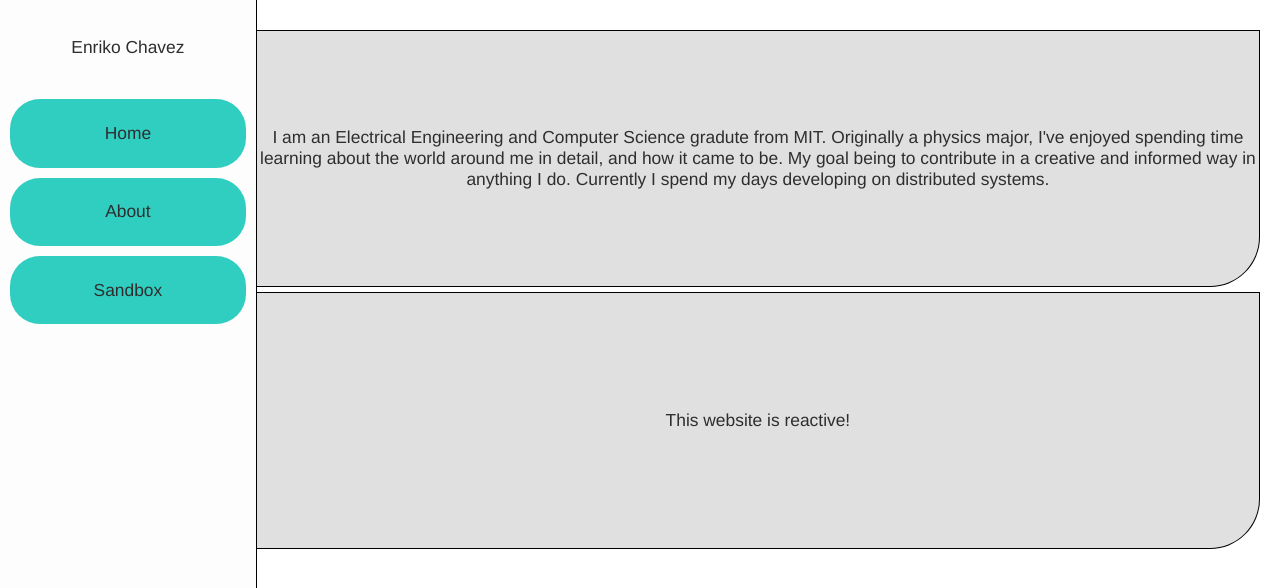
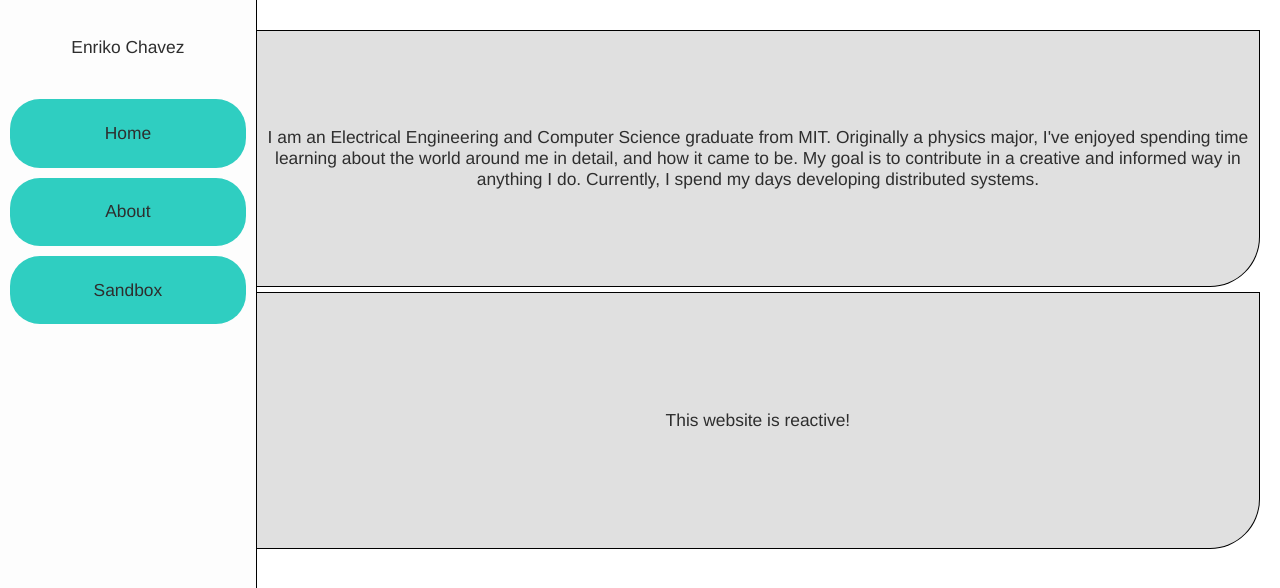
Before and after one commit to EnrikoChavez/EnrikoChavez.github.io, a React (Create React App) app: page /about in a window 1280 px wide. Shown: the top 588 px of the page. Built offline with nearby package versions, Linux system fonts and the light colour scheme.

Commit message:
fix typos

```diff
--- a/src/components/pages/About.js
+++ b/src/components/pages/About.js
@@ -6,7 +6,7 @@ function About() {
         <div className="home">
             <div className="padding" id="top"/>
             <div className="about-blob">
-                I am an Electrical Engineering and Computer Science gradute from MIT. Originally a physics major, I've enjoyed spending time learning about the world around me in detail, and how it came to be. My goal being to contribute in a creative and informed way in anything I do. Currently I spend my days developing on distributed systems.
+                I am an Electrical Engineering and Computer Science graduate from MIT. Originally a physics major, I've enjoyed spending time learning about the world around me in detail, and how it came to be. My goal is to contribute in a creative and informed way in anything I do. Currently, I spend my days developing distributed systems.
             </div>
             <div className="about-blob">
                 This website is reactive!
```
